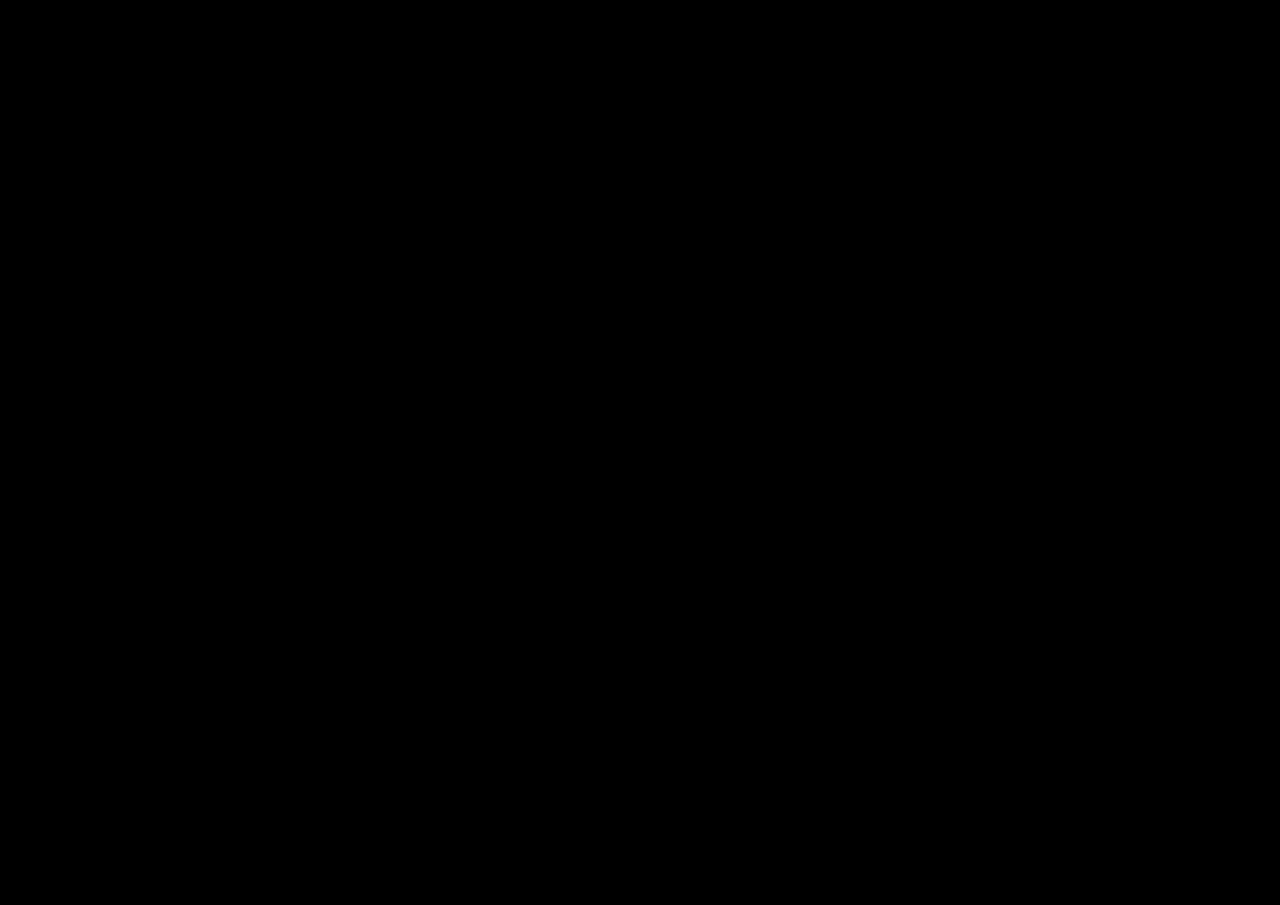
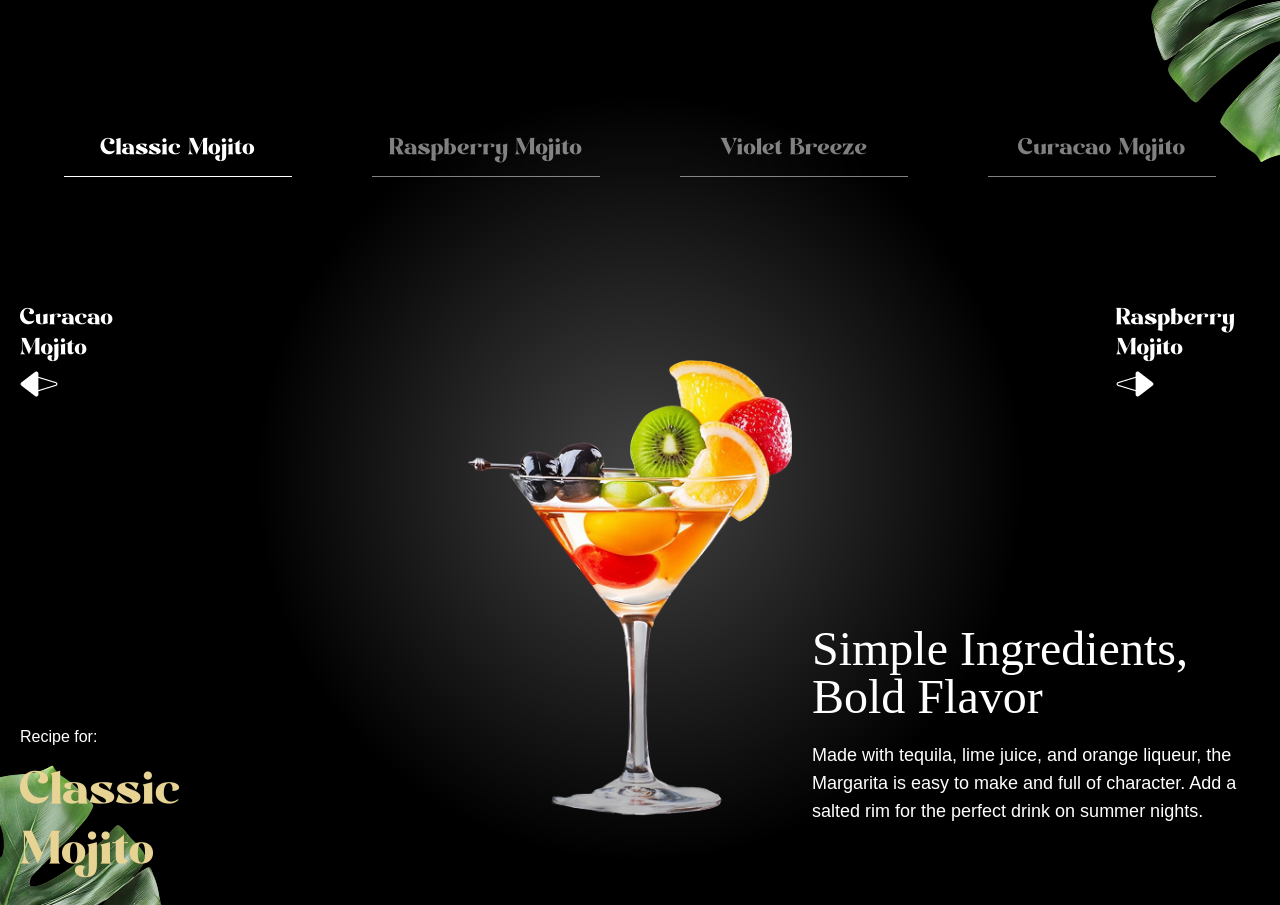
Before and after one commit to Martinezoms/gsap-cocktail, a React (Vite) app: page / in a window 1280 px wide. Shown: the part 4120-5025 px from the top of the page. Before the commit the page ends 4012 px from the top, so only its background shows below. Built offline with nearby package versions, Linux system fonts and the light colour scheme; a web font is replaced by a local one.

Commit message:
feat: Add Menu component with GSAP animations and navigation functionality

```diff
--- a/src/App.tsx
+++ b/src/App.tsx
@@ -6,6 +6,7 @@ import Hero from './components/Hero';
 import Cocktails from './components/Cocktails';
 import About from './components/About';
 import Art from './components/Art';
+import Menu from './components/Menu';
 
 gsap.registerPlugin(ScrollTrigger, SplitText);
 
@@ -17,6 +18,7 @@ const App = () => {
       <Cocktails />
       <About />
       <Art />
+      <Menu />
     </main>
   );
 };
--- /dev/null
+++ b/src/components/Menu.tsx
@@ -0,0 +1,149 @@
+'use client';
+
+import { useRef, useState } from 'react';
+import { useGSAP } from '@gsap/react';
+import gsap from 'gsap';
+
+import { sliderLists } from '../constants/index.js';
+
+const Menu = () => {
+  const contentRef = useRef<HTMLDivElement | null>(null);
+  const [currentIndex, setCurrentIndex] = useState(0);
+  const [direction, setDirection] = useState<'left' | 'right'>('right');
+
+  useGSAP(() => {
+    gsap.fromTo('#title', { opacity: 0 }, { opacity: 1, duration: 1 });
+
+    gsap.fromTo(
+      '.cocktail img',
+      { opacity: 0, xPercent: direction === 'right' ? 100 : -100 },
+      {
+        xPercent: 0,
+        opacity: 1,
+        duration: 1,
+        ease: 'power1.inOut'
+      }
+    );
+
+    gsap.fromTo(
+      '.details h2',
+      { yPercent: 100, opacity: 0 },
+      {
+        yPercent: 0,
+        opacity: 100,
+        ease: 'power1.inOut'
+      }
+    );
+
+    gsap.fromTo(
+      '.details p',
+      { yPercent: 100, opacity: 0 },
+      {
+        yPercent: 0,
+        opacity: 100,
+        ease: 'power1.inOut'
+      }
+    );
+  }, [currentIndex]);
+
+  const totalCocktails = sliderLists.length;
+
+  const goToSlide = (index: number, direction: 'left' | 'right' = 'right') => {
+    const newIndex = (index + totalCocktails) % totalCocktails;
+
+    setCurrentIndex(newIndex);
+    setDirection(direction);
+  };
+
+  const getCocktailAt = (indexOffset: number) => {
+    return sliderLists[
+      (currentIndex + indexOffset + totalCocktails) % totalCocktails
+    ];
+  };
+
+  const currentCocktail = getCocktailAt(0);
+  const prevCocktail = getCocktailAt(-1);
+  const nextCocktail = getCocktailAt(1);
+
+  return (
+    <section id="menu" aria-labelledby="menu-heading">
+      <img
+        src="/images/slider-left-leaf.png"
+        alt="left-leaf"
+        id="m-left-leaf"
+      />
+      <img
+        src="/images/slider-right-leaf.png"
+        alt="right-leaf"
+        id="m-right-leaf"
+      />
+
+      <h2 id="menu-heading" className="sr-only">
+        Cocktail Menu
+      </h2>
+
+      <nav className="cocktail-tabs" aria-label="Cocktail Navigation">
+        {sliderLists.map((cocktail, index) => {
+          const isActive = index === currentIndex;
+
+          return (
+            <button
+              key={cocktail.id}
+              className={`
+				${isActive ? 'text-white border-white' : 'text-white/50 border-white/50'}
+			 `}
+              onClick={() => goToSlide(index)}
+            >
+              {cocktail.name}
+            </button>
+          );
+        })}
+      </nav>
+
+      <div className="content">
+        <div className="arrows">
+          <button
+            className="text-left"
+            onClick={() => goToSlide(currentIndex - 1)}
+          >
+            <span>{prevCocktail.name}</span>
+            <img
+              src="/images/right-arrow.png"
+              alt="right-arrow"
+              aria-hidden="true"
+            />
+          </button>
+
+          <button
+            className="text-left"
+            onClick={() => goToSlide(currentIndex + 1, 'left')}
+          >
+            <span>{nextCocktail.name}</span>
+            <img
+              src="/images/left-arrow.png"
+              alt="left-arrow"
+              aria-hidden="true"
+            />
+          </button>
+        </div>
+
+        <div className="cocktail">
+          <img src={currentCocktail.image} className="object-contain" />
+        </div>
+
+        <div className="recipe">
+          <div ref={contentRef} className="info">
+            <p>Recipe for:</p>
+            <p id="title">{currentCocktail.name}</p>
+          </div>
+
+          <div className="details">
+            <h2>{currentCocktail.title}</h2>
+            <p>{currentCocktail.description}</p>
+          </div>
+        </div>
+      </div>
+    </section>
+  );
+};
+export default Menu;
```
